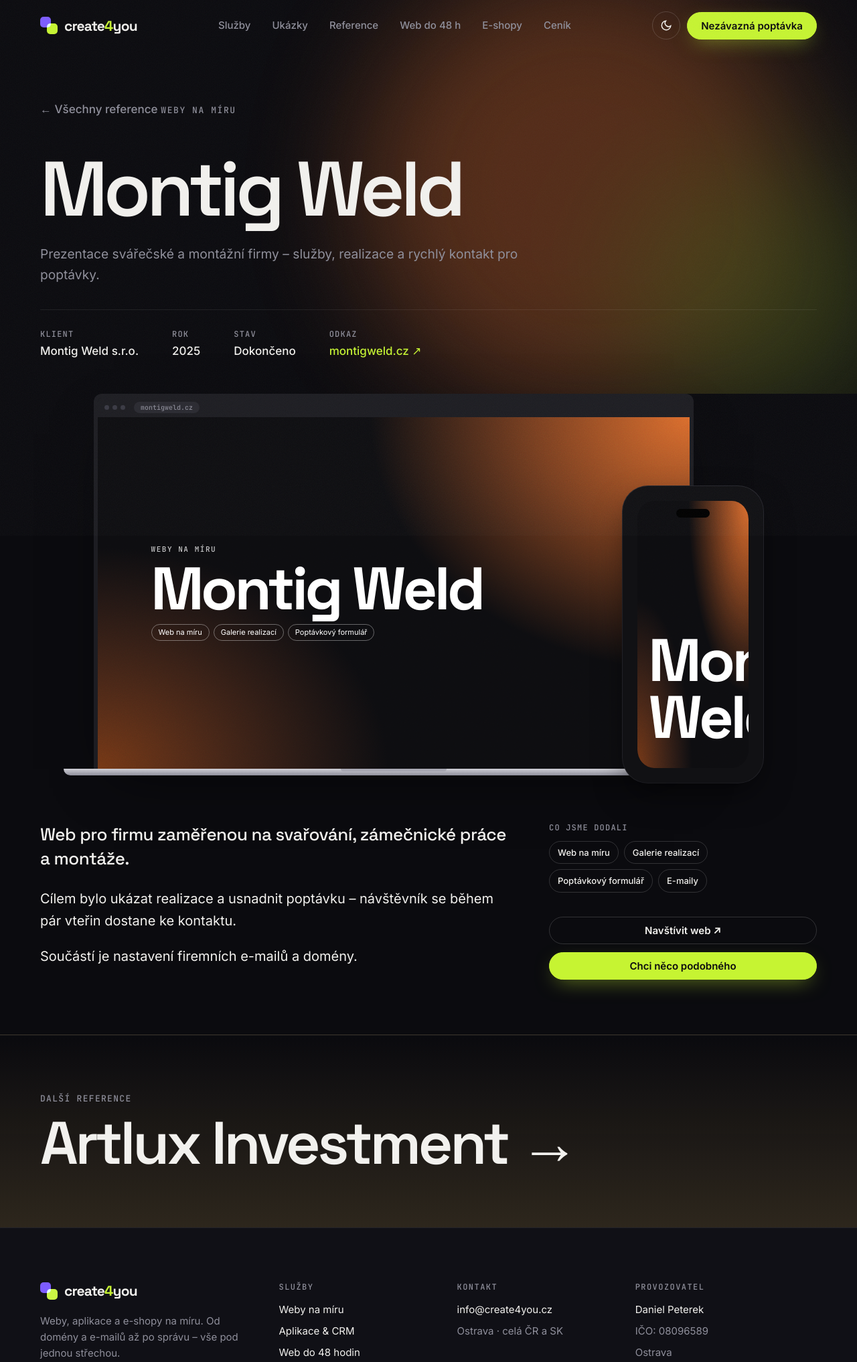
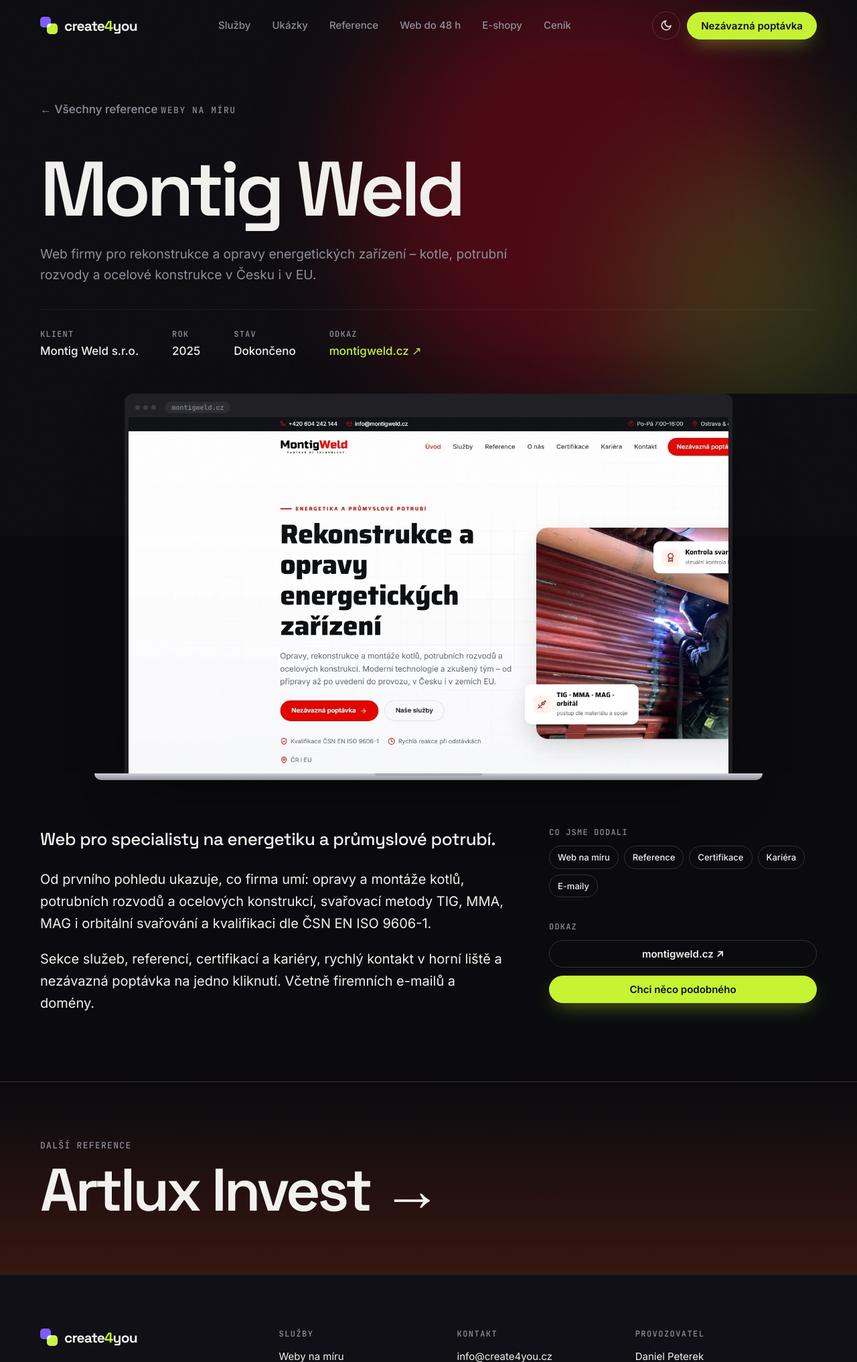
Before and after one commit to create4you-cz/create4you-web, a PHP site: page /reference.php?slug=montig-weld in a window 1280 px wide. Shown: the top 2034 px of the page at 67% size. Run offline with PHP 8.4, Linux system fonts and the light colour scheme; some libraries are stand-ins or nearby versions.

Commit message:
Screenshoty Montig Weld, Artlux Invest a Artlux Výkopy, odkazy na weby a jazykové verze
Co-Authored-By: Claude Opus 5.5 <noreply@anthropic.com>
Claude-Session: https://claude.ai/code/session_01FUdwsXoLSTwTB4U2zqjDAG

```diff
--- a/assets/css/style.css
+++ b/assets/css/style.css
@@ -278,6 +278,15 @@ body::before {
   background: color-mix(in srgb, var(--bg) 70%, transparent); backdrop-filter: blur(8px); border: 1px solid var(--border2); z-index: 2; }
 .live-badge i, .live-dot { display: inline-block; width: 8px; height: 8px; border-radius: 50%; background: #ff4d4d; animation: blink 1.4s infinite; }
 @keyframes blink { 50% { opacity: .3; } }
+
+.work-link { text-decoration: none; }
+.work-link::after { content: ""; position: absolute; inset: 0; z-index: 1; }
+.work-link:focus-visible { outline: none; }
+.work:has(.work-link:focus-visible) { outline: 2px solid var(--lime); outline-offset: 3px; }
+.work-ext { position: relative; z-index: 2; display: flex; flex-wrap: wrap; gap: 6px; margin-top: 14px; }
+.work-ext a { font: 500 12px var(--f-mono); letter-spacing: .04em; text-decoration: none; padding: 5px 10px; border-radius: 99px; border: 1px solid var(--border2); transition: background .2s, color .2s, border-color .2s; }
+.work-ext a:hover { background: var(--accent); border-color: var(--accent); color: #fff; }
+.case-links { display: grid; gap: 8px; }
 
 /* ---------- 48h templates ---------- */
 .s-48 { background: var(--bg2); border-block: 1px solid var(--border); }
@@ -567,7 +576,7 @@ body::before {
 .ph-screen { position: relative; width: 100%; height: 100%; border-radius: 15% / 7%; overflow: hidden; background: #0d0d10; display: flex; }
 .ph-screen::before { content: ""; position: absolute; top: 3%; left: 50%; width: 30%; height: 3.4%; margin-left: -15%; border-radius: 99px; background: #000; z-index: 2; }
 .scroller { position: relative; flex: 1; overflow: hidden; background: #fff; }
-.scroller img { position: absolute; top: 0; left: 0; width: 100%; height: auto; transform: translateY(0); transition: top 6s cubic-bezier(.45, 0, .55, 1), transform 6s cubic-bezier(.45, 0, .55, 1); }
+.scroller img { position: absolute; top: 0; left: 0; width: 100%; height: auto; min-height: 100%; object-fit: cover; object-position: top left; transform: translateY(0); transition: top 6s cubic-bezier(.45, 0, .55, 1), transform 6s cubic-bezier(.45, 0, .55, 1); }
 .work:hover .scroller img, .case-cover:hover .scroller img { top: 100%; transform: translateY(-100%); }
 .work:hover .laptop { transform: translateY(-6px); }
 .work:hover .phone { transform: translateY(-14px) rotate(-2deg); }
--- a/includes/db.php
+++ b/includes/db.php
@@ -107,4 +107,8 @@ function migrate(PDO $pdo): void
     if (!in_array('cover_mobile', $cols, true)) {
         $pdo->exec("ALTER TABLE projects ADD COLUMN cover_mobile TEXT NOT NULL DEFAULT ''");
     }
+    if (!in_array('links', $cols, true)) {
+        // Další odkazy, jeden na řádek ve tvaru „Popisek | https://…“ (např. jazykové verze)
+        $pdo->exec("ALTER TABLE projects ADD COLUMN links TEXT NOT NULL DEFAULT ''");
+    }
 }
--- a/includes/helpers.php
+++ b/includes/helpers.php
@@ -252,6 +252,31 @@ function delete_upload(string $file): void
     }
 }
 
+/** Odkazy reference: hlavní URL + další řádky „Popisek | URL“. Vrací [[popisek, url], …]. */
+function project_links(array $p): array
+{
+    $out = [];
+    foreach (preg_split('~\R~', trim((string) ($p['links'] ?? ''))) ?: [] as $line) {
+        if (!str_contains($line, '|')) {
+            continue;
+        }
+        [$label, $url] = array_map('trim', explode('|', $line, 2));
+        if (preg_match('~^https?://~i', $url)) {
+            $out[] = [$label ?: $url, $url];
+        }
+    }
+    if (!$out && !empty($p['url'])) {
+        $out[] = [preg_replace('~^https?://(www\.)?~', '', rtrim($p['url'], '/')), $p['url']];
+    }
+    return $out;
+}
+
+/** Krátký kód jazykové verze z URL: …/sk → SK, kořen webu → CZ. */
+function link_code(string $url): string
+{
+    return preg_match('~/([a-z]{2})/?$~i', parse_url($url, PHP_URL_PATH) ?? '', $m) ? strtoupper($m[1]) : 'CZ';
+}
+
 function nl2p(string $text): string
 {
     $parts = preg_split("~\R{2,}~", trim($text)) ?: [];
--- a/includes/seed.php
+++ b/includes/seed.php
@@ -15,52 +15,59 @@ function seed(PDO $pdo): void
             'Web účetní a poradenské kanceláře z Ostravy ve čtyřech jazycích – česky, slovensky, anglicky a korejsky. S klientskou zónou a online konzultací.',
             "Moderní web účetní kanceláře, který mluví jazykem svých klientů – doslova.\n\nKromě české, slovenské a anglické verze má web i samostatnou korejskou mutaci pro korejské firmy působící v Česku a na Slovensku.\n\nSoučástí je klientská zóna pro sběr dokladů, světlý i tmavý režim, firemní e-maily a kompletní správa.",
             'Web na míru, 4 jazykové verze, Klientská zóna, Tmavý režim, E-maily', '#1f3fe0', 1, $ref('accuwise-cz.webp'),
+            "Čeština | https://accuwise.cz\nSlovenčina | https://accuwise.cz/sk\nEnglish | https://accuwise.cz/en\n한국어 (korejština) | https://accuwise.cz/kr",
         ],
         [
             'accuflow', 'AccuFlow', 'app', 'AccuWise s.r.o.', '', '2026', 'done',
             'Systém pro řízení účetní kanceláře – průběh zpracování klientů, úkoly týmu, sběr podkladů, daňový kalendář a AI asistent.',
             "Interní aplikace, ve které účetní kancelář řídí celý měsíc.\n\nNa jednom místě vidí, kolik klientů dodalo podklady, co je zpracované a co čeká. Každý člen týmu má přehled svých úkolů a termínů, aplikace hlídá daňový kalendář a zálohy daní.\n\nŠablony e-mailů klientům (měsíční přehled, mzdy, urgence podkladů, daňové přiznání) a AI asistent šetří hodiny ruční práce každý týden.",
-            'Aplikace na míru, Řízení týmu, Úkoly a termíny, AI asistent, E-maily klientům', '#2747d9', 1, $ref('accuflow.webp'),
+            'Aplikace na míru, Řízení týmu, Úkoly a termíny, AI asistent, E-maily klientům', '#2747d9', 1, $ref('accuflow.webp'), '',
         ],
         [
             'arcus-platby', 'Arcus Platby', 'app', '', '', '2026', 'done',
             'Jednoduchá aplikace pro schvalování plateb – faktury dodavatelů, schválení klientem, přehled po splatnosti a stav zaúčtování.',
             "Účetní nahraje faktury dodavatelů, klient je jedním kliknutím schválí nebo zamítne a vše se propíše do zaúčtování.\n\nPřehled ukazuje, kolik faktur čeká na schválení, co je po splatnosti a jaké částky jsou v jakém stavu. Vyhledávání podle dodavatele nebo čísla faktury, filtry podle stavu a přílohy u každé faktury.\n\nKonec přeposílání faktur e-mailem a dohledávání, kdo co schválil.",
-            'Webová aplikace, Schvalování faktur, Přehledy, Klientský přístup', '#4b3fb5', 0, $ref('arcus.webp'),
+            'Webová aplikace, Schvalování faktur, Přehledy, Klientský přístup', '#4b3fb5', 0, $ref('arcus.webp'), '',
         ],
         [
             'artlux-flow', 'Artlux Flow', 'app', 'Artlux', '', '2026', 'progress',
             'CRM a systém zakázek pro stavební firmu – zakázky, rozpočty, faktury, plánování, výkazy práce, docházka, sklad a týmový chat.',
             "Kompletní systém, ve kterém stavební firma řídí zakázky od poptávky až po záruku.\n\nRozpočty a nabídky, faktury, klienti a ceník. Na stavbě plánování, výkazy práce, docházka, mapa zakázek a sklad. Přehled financí zakázek v realizaci – výnosy, náklady a mzdy, zisk.\n\nNástěnka ukazuje, co je v realizaci, v záruce i aktivní reklamace, a tým komunikuje přímo v aplikaci.",
-            'CRM na míru, Zakázky a rozpočty, Docházka, Sklad, Týmový chat', '#ff5a1f', 1, $ref('artlux-flow.webp'),
+            'CRM na míru, Zakázky a rozpočty, Docházka, Sklad, Týmový chat', '#ff5a1f', 1, $ref('artlux-flow.webp'), '',
         ],
         [
             'montig-weld', 'Montig Weld', 'web', 'Montig Weld s.r.o.', 'https://montigweld.cz', '2025', 'done',
-            'Prezentace svářečské a montážní firmy – služby, realizace a rychlý kontakt pro poptávky.',
-            "Web pro firmu zaměřenou na svařování, zámečnické práce a montáže.\n\nCílem bylo ukázat realizace a usnadnit poptávku – návštěvník se během pár vteřin dostane ke kontaktu.\n\nSoučástí je nastavení firemních e-mailů a domény.",
-            'Web na míru, Galerie realizací, Poptávkový formulář, E-maily', '#ff7a2f', 0, $ref('montigweld.webp'),
+            'Web firmy pro rekonstrukce a opravy energetických zařízení – kotle, potrubní rozvody a ocelové konstrukce v Česku i v EU.',
+            "Web pro specialisty na energetiku a průmyslové potrubí.\n\nOd prvního pohledu ukazuje, co firma umí: opravy a montáže kotlů, potrubních rozvodů a ocelových konstrukcí, svařovací metody TIG, MMA, MAG i orbitální svařování a kvalifikaci dle ČSN EN ISO 9606-1.\n\nSekce služeb, referencí, certifikací a kariéry, rychlý kontakt v horní liště a nezávazná poptávka na jedno kliknutí. Včetně firemních e-mailů a domény.",
+            'Web na míru, Reference, Certifikace, Kariéra, E-maily', '#e3001b', 1, $ref('montigweld.webp'), '',
         ],
         [
-            'artlux-investment', 'Artlux Investment', 'web', 'Artlux Investment', '', '2025', 'done',
-            'Reprezentativní web investiční společnosti s důrazem na důvěryhodnost a čistý design.',
-            "Prémiová prezentace investiční společnosti.\n\nElegantní design, přehledná struktura a kompletní technické zázemí – doména, e-maily a administrace.",
-            'Web na míru, Prémiový design, E-maily', '#c9a45c', 0, $ref('artlux-investment.webp'),
+            'artlux-investment', 'Artlux Invest', 'web', 'Artlux Investment', 'https://artluxinvest.cz', '2025', 'done',
+            'Web rekonstrukčního a interiérového studia – kompletní rekonstrukce bytů a domů, kuchyně a vlastní truhlárna.',
+            "Prezentace studia, které dělá kompletní rekonstrukce bytů a rodinných domů ve vyšší kvalitativní třídě.\n\nVýrazná typografie, sekce rekonstrukcí, kuchyní a truhlárny, realizace, kariéra a blog. Světlý i tmavý režim.\n\nJasné sdělení: jedna firma, jedna odpovědnost – od demolice po poslední úchyt.",
+            'Web na míru, Realizace, Kariéra, Blog, Tmavý režim', '#ff4f1f', 0, $ref('artlux-investment.webp'), '',
+        ],
+        [
+            'artlux-vykopy', 'Artlux Výkopy', 'web', 'Artlux Investment', 'https://vykopy.artluxinvest.cz', '2026', 'done',
+            'Samostatný web pro zemní práce a výkopy v Moravskoslezském kraji – služby, technika, galerie a rychlá poptávka.',
+            "Microsite pro divizi zemních prací.\n\nVýkopy pro základy, přípojky i bazény, terénní úpravy, odvoz a likvidace materiálu. Výrazný industriální design, přehled vlastní techniky, galerie a poptávka na jedno kliknutí.\n\nWeb běží na subdoméně hlavního webu Artlux, takže sdílí značku, ale mluví přímo k zákazníkům, kteří hledají výkopové práce.",
+            'Web na míru, Microsite, Technika, Galerie, Poptávka', '#ff5a1f', 0, $ref('artlux-vykopy.webp'), '',
         ],
         [
             'dokly-ai', 'Dokly.ai', 'app', 'Dokly', 'https://dokly.ai', '2026', 'progress',
             'Chytrá aplikace s umělou inteligencí pro práci s dokumenty.',
             "Produkt postavený na AI, který zjednodušuje práci s dokumenty.\n\nNávrh, vývoj i provoz – od prvního prototypu až po ostrou verzi.",
-            'AI, SaaS, Webová aplikace', '#7c5cff', 0, $ref('dokly.webp'),
+            'AI, SaaS, Webová aplikace', '#7c5cff', 0, $ref('dokly.webp'), '',
         ],
         [
             'aplikace-rizeni-firem', 'Aplikace pro řízení firem', 'app', 'Různí klienti', '', '2024', 'done',
             'Jednoduché aplikace a CRM na míru – zakázky, klienti, úkoly a přehledy pro malé firmy a kanceláře.',
             "Pro menší firmy a kanceláře stavíme jednoduché nástroje, které nahradí tabulky a papíry.\n\nEvidence zakázek a klientů, úkoly, docházka, přehledy pro majitele – vždy jen to, co firma opravdu potřebuje.",
-            'CRM, Řízení firmy, Zakázky, Úkoly', '#c6f432', 0, '',
+            'CRM, Řízení firmy, Zakázky, Úkoly', '#c6f432', 0, '', '',
         ],
     ];
-    $st = $pdo->prepare('INSERT INTO projects(slug, title, category, client, url, year, status, excerpt, body, tags, accent, featured, cover, sort)
-                         VALUES(?,?,?,?,?,?,?,?,?,?,?,?,?,?)');
+    $st = $pdo->prepare('INSERT INTO projects(slug, title, category, client, url, year, status, excerpt, body, tags, accent, featured, cover, links, sort)
+                         VALUES(?,?,?,?,?,?,?,?,?,?,?,?,?,?,?)');
     foreach ($projects as $i => $p) {
         $st->execute([...$p, $i]);
     }
--- a/reference.php
+++ b/reference.php
@@ -60,7 +60,12 @@ $tags = array_filter(array_map('trim', explode(',', $p['tags'])));
     <div class="case-text reveal"><?= nl2p($p['body']) ?></div>
     <aside class="reveal">
       <?php if ($tags): ?><h4>Co jsme dodali</h4><ul class="chips"><?php foreach ($tags as $t): ?><li><?= e($t) ?></li><?php endforeach; ?></ul><?php endif; ?>
-      <?php if ($p['url']): ?><a class="btn btn-ghost wide magnetic" href="<?= e($p['url']) ?>" target="_blank" rel="noopener"><span>Navštívit <?= $p['category'] === 'app' ? 'aplikaci' : 'web' ?> ↗</span></a><?php endif; ?>
+      <?php $links = project_links($p); if ($links): ?>
+        <h4><?= count($links) > 1 ? 'Jazykové verze a odkazy' : 'Odkaz' ?></h4>
+        <div class="case-links">
+          <?php foreach ($links as [$label, $url]): ?><a class="btn btn-ghost wide magnetic" href="<?= e($url) ?>" target="_blank" rel="noopener"><span><?= e($label) ?> ↗</span></a><?php endforeach; ?>
+        </div>
+      <?php endif; ?>
       <a class="btn btn-primary wide magnetic" href="./#kontakt"><span>Chci něco podobného</span></a>
     </aside>
   </section>
```
Also changed, not shown: admin/project-edit.php (+7 -6 lines), index.php (+10 -4 lines), assets/img/refs/artlux-investment.webp (added), assets/img/refs/artlux-vykopy.webp (added), assets/img/refs/montigweld.webp (added).
